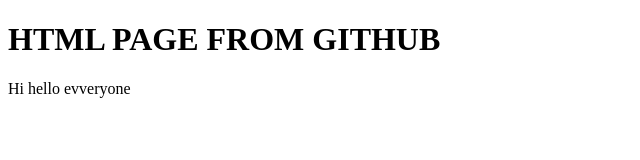
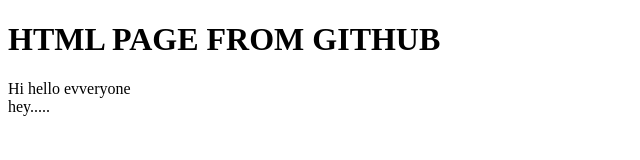
Before and after one commit to AayushKumar2000/testCloud, a website: page index.html in a window 1280 px wide. Shown: the full height of the page, 0-640 px from the left. Drawn offline with Linux system fonts and the light colour scheme.

Commit message:
new line

```diff
--- a/index.html
+++ b/index.html
@@ -5,7 +5,7 @@
 <h1>HTML PAGE FROM GITHUB</h1>
 <div>
  <div>Hi hello evveryone </div>
-
+ <div>hey..... </div>
 
 </div>
 </body>
```
